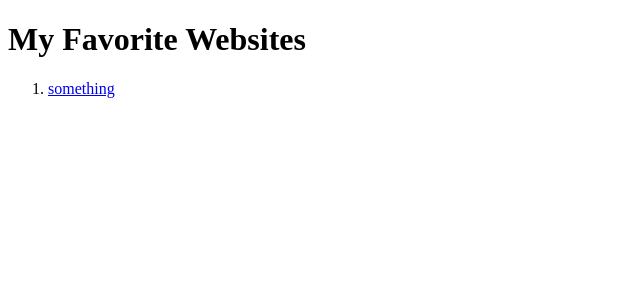
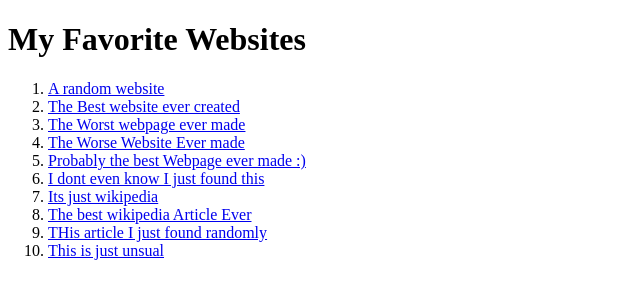
Before and after one commit to jackTCurtis/website, a plain HTML site: page favorite.html in a window 1280 px wide. Shown: the whole page, without its empty margins (0-640 px from the left). Drawn offline with Linux system fonts and the light colour scheme.

Commit message:
added favorite.html

```diff
--- a/favorite.html
+++ b/favorite.html
@@ -10,7 +10,18 @@
 <!-- content ends above here -->
 <h1>My Favorite Websites</h1>
 <ol>
-	<li><a href="https://theuselessweb.com/">something</a></li>
+	<li><a href="https://theuselessweb.com/">A random website </a></li>
+	<li><a href="https://ict.gctaa.net">The Best website ever created</a></li>
+	<li><a href="https://en.wikipedia.org/wiki/League_of_Legends">The Worst webpage ever made</a></li>
+	<li><a href="https://facebook.com/">The Worse Website Ever made</a></li>
+	<li><a href="https://github.com/PLUNGERwasTaken">Probably the best Webpage ever made :)</a></li>
+	<li><a href="https://www.boredpanda.com/?utm_source=google&utm_medium=organic&utm_campaign=organic"> I dont even know I just found this</a></li>
+	<li><a href="https://en.wikipedia.org/wiki/Main_Page">Its just wikipedia</a></li>
+	<li><a href="https://en.wikipedia.org/wiki/Wikipedia:Unusual_articles">The best wikipedia Article Ever</a></li>
+	<li><a href="https://en.wikipedia.org/wiki/List_of_unusual_deaths">THis article I just found randomly</a></li>
+	<li><a href="https://en.wikipedia.org/wiki/List_of_last_words">This is just unsual</a></li>
+</ol>
+
 </ol>
 </body>
 </html>
```
